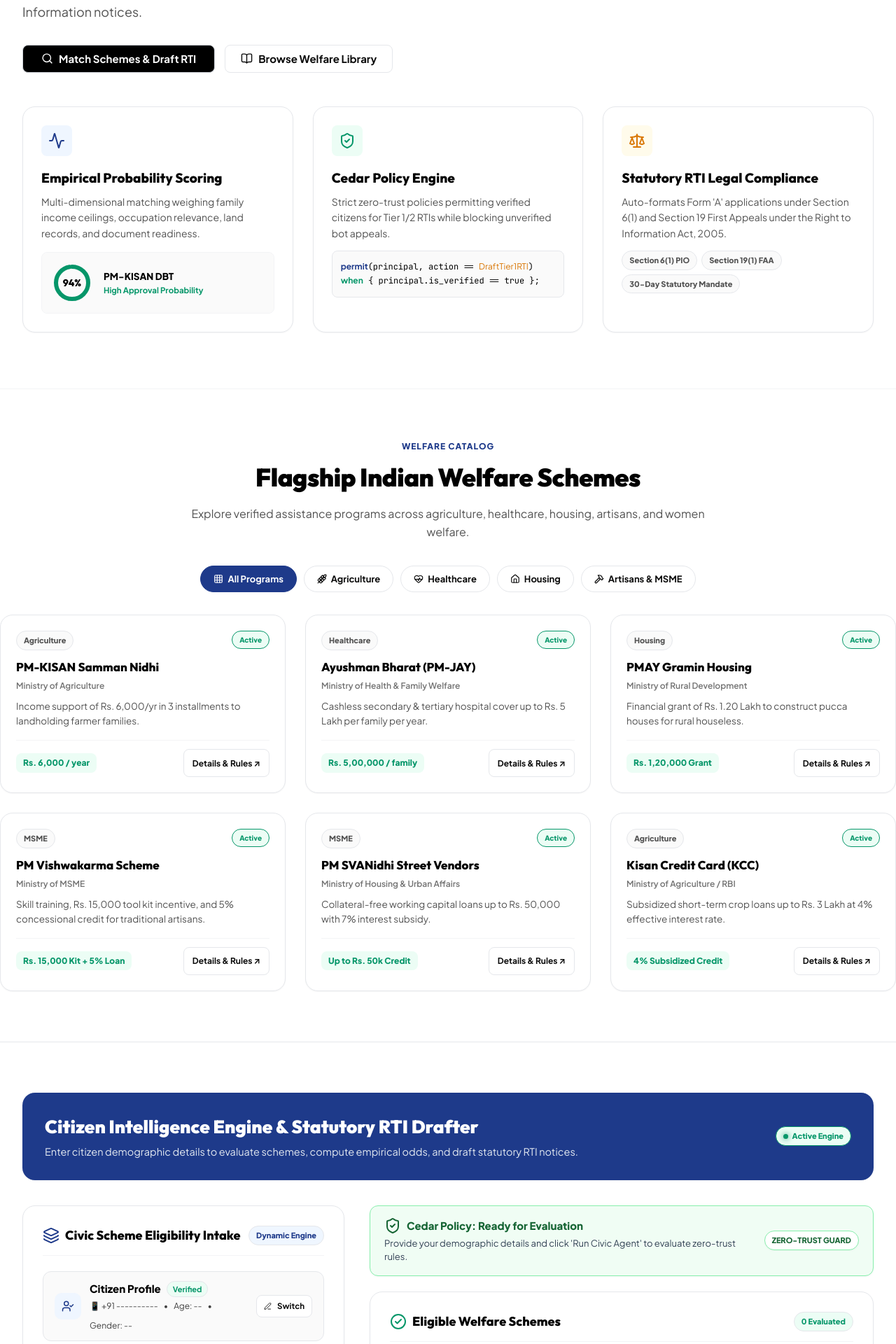
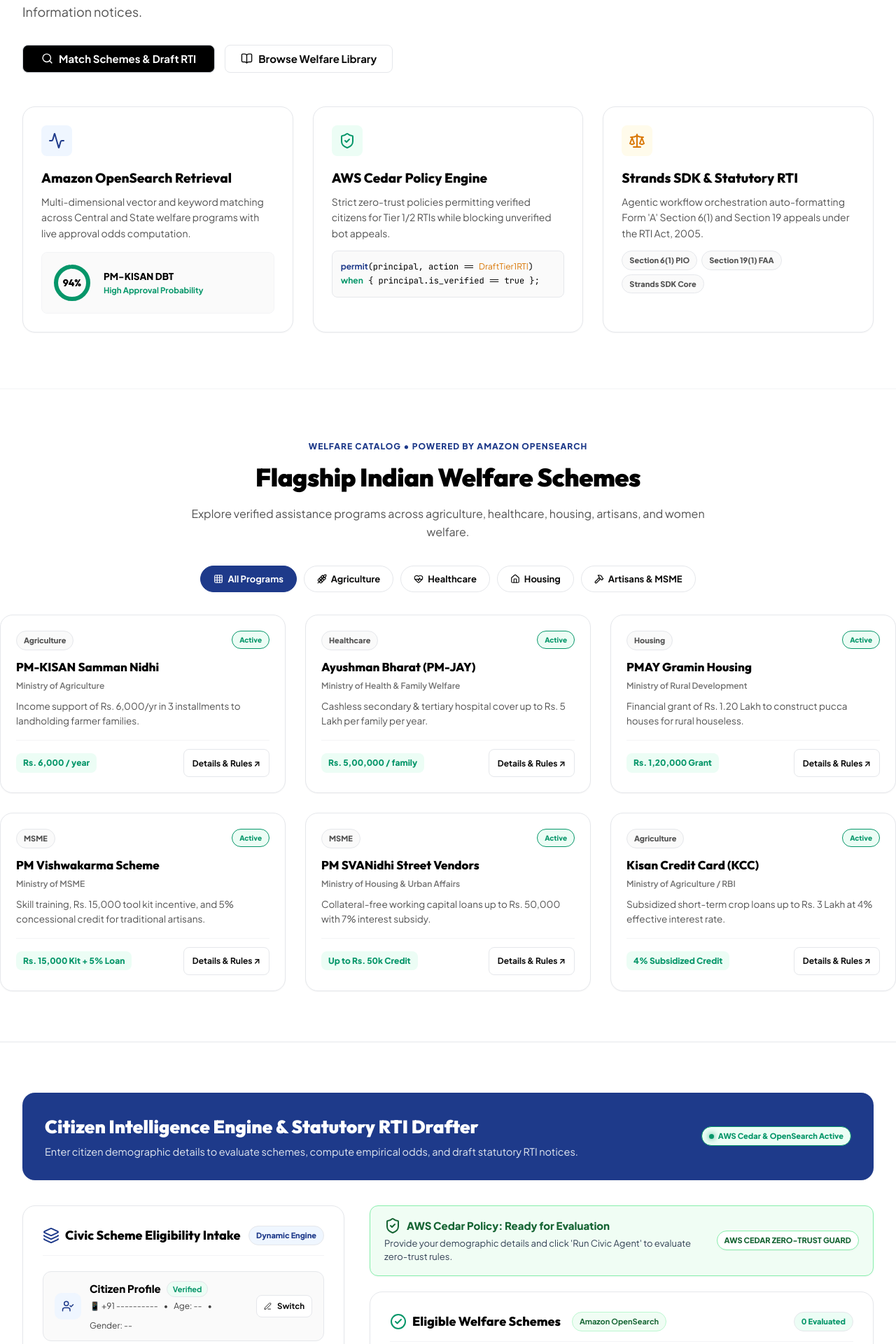
Before and after one commit to sushanth-arun/bharat-builds-first-commit, a Python web app: template backend/templates/index.html in a window 1280 px wide. Shown: the part 402-2322 px from the top of the page at 70% size. Run offline with Jinja, Linux system fonts and the light colour scheme; the template is opened without the code that fills it, so the values that code supplies are empty.

Commit message:
feat(aws-integration): verify and explicitly label all UI components with AWS Cedar, OpenSearch, GuardDuty, and Strands SDK

```diff
--- a/backend/templates/index.html
+++ b/backend/templates/index.html
@@ -1439,8 +1439,8 @@
         <!-- Spotlight 1 -->
         <div class="spotlight-card">
           <div class="bento-icon"><i data-lucide="activity"></i></div>
-          <h3>Empirical Probability Scoring</h3>
-          <p>Multi-dimensional matching weighing family income ceilings, occupation relevance, land records, and document readiness.</p>
+          <h3>Amazon OpenSearch Retrieval</h3>
+          <p>Multi-dimensional vector and keyword matching across Central and State welfare programs with live approval odds computation.</p>
           <div class="gauge-widget">
             <div class="circle-progress">
               <svg><circle class="circle-bg" cx="29" cy="29" r="23"></circle><circle class="circle-fill" cx="29" cy="29" r="23"></circle></svg>
@@ -1456,7 +1456,7 @@
         <!-- Spotlight 2 -->
         <div class="spotlight-card">
           <div class="bento-icon" style="background:var(--success-subtle); color:var(--success);"><i data-lucide="shield-check"></i></div>
-          <h3>Cedar Policy Engine</h3>
+          <h3>AWS Cedar Policy Engine</h3>
           <p>Strict zero-trust policies permitting verified citizens for Tier 1/2 RTIs while blocking unverified bot appeals.</p>
           <div style="margin-top:14px; padding:12px; background:var(--bg-subtle); border-radius:var(--radius-sm); border:1px solid var(--border-main); font-size:12px; font-family:'JetBrains Mono',monospace;">
             <span style="color:var(--primary); font-weight:700;">permit</span>(principal, action == <span style="color:var(--accent);">DraftTier1RTI</span>)<br>
@@ -1467,12 +1467,12 @@
         <!-- Spotlight 3 -->
         <div class="spotlight-card">
           <div class="bento-icon" style="background:var(--accent-subtle); color:var(--accent);"><i data-lucide="scale"></i></div>
-          <h3>Statutory RTI Legal Compliance</h3>
-          <p>Auto-formats Form 'A' applications under Section 6(1) and Section 19 First Appeals under the Right to Information Act, 2005.</p>
+          <h3>Strands SDK & Statutory RTI</h3>
+          <p>Agentic workflow orchestration auto-formatting Form 'A' Section 6(1) and Section 19 appeals under the RTI Act, 2005.</p>
           <div style="margin-top:14px; display:flex; gap:6px; flex-wrap:wrap;">
             <span class="cat-badge">Section 6(1) PIO</span>
             <span class="cat-badge">Section 19(1) FAA</span>
-            <span class="cat-badge">30-Day Statutory Mandate</span>
+            <span class="cat-badge">Strands SDK Core</span>
           </div>
         </div>
 
@@ -1484,7 +1484,7 @@
   <!-- Schemes Catalog Section -->
   <section id="schemesLibrary" class="section-pad container">
     <div class="section-header-wrap">
-      <span class="section-subtag">Welfare Catalog</span>
+      <span class="section-subtag">Welfare Catalog • Powered by Amazon OpenSearch</span>
       <h2 class="section-main-title">Flagship Indian Welfare Schemes</h2>
       <p class="section-desc">Explore verified assistance programs across agriculture, healthcare, housing, artisans, and women welfare.</p>
     </div>
@@ -1511,7 +1511,7 @@
           <h2>Citizen Intelligence Engine & Statutory RTI Drafter</h2>
           <p>Enter citizen demographic details to evaluate schemes, compute empirical odds, and draft statutory RTI notices.</p>
         </div>
-        <span class="pulse-badge"><span class="dot-live"></span> Active Engine</span>
+        <span class="pulse-badge"><span class="dot-live"></span> AWS Cedar & OpenSearch Active</span>
       </div>
 
       <div class="workspace-grid">
@@ -1657,18 +1657,22 @@
         <div>
 
           <!-- Cedar Status Banner -->
+          <!-- Cedar Zero-Trust Status Banner -->
           <div id="cedarAlertBanner" class="cedar-box-banner cedar-allow">
             <div>
-              <h4 id="cedarAlertTitle"><i data-lucide="shield-check"></i> Cedar Policy: Ready for Evaluation</h4>
+              <h4 id="cedarAlertTitle"><i data-lucide="shield-check"></i> AWS Cedar Policy: Ready for Evaluation</h4>
               <p id="cedarAlertReason">Provide your demographic details and click 'Run Civic Agent' to evaluate zero-trust rules.</p>
             </div>
-            <span class="cat-badge" style="background:var(--bg-surface); font-weight:800;">ZERO-TRUST GUARD</span>
+            <span class="cat-badge" style="background:var(--bg-surface); font-weight:800;">AWS CEDAR ZERO-TRUST GUARD</span>
           </div>
 
           <!-- Matched Schemes Results -->
           <div class="modern-panel" style="margin-bottom:22px;">
             <div class="panel-header-row">
-              <h3><i data-lucide="check-circle-2" style="color:var(--success);"></i> Eligible Welfare Schemes</h3>
+              <h3>
+                <i data-lucide="check-circle-2" style="color:var(--success);"></i> Eligible Welfare Schemes
+                <span class="cat-badge" style="background:#f0fdf4; color:#166534; font-size:11px; font-weight:700; border:1px solid #bbf7d0; margin-left:8px;">Amazon OpenSearch</span>
+              </h3>
               <span id="evaluatedCountBadge" class="cat-badge" style="background:var(--success-subtle); color:var(--success); font-weight:800;">
                 0 Evaluated
               </span>
@@ -1686,7 +1690,10 @@
           <!-- Statutory RTI Section -->
           <div class="modern-panel">
             <div class="panel-header-row">
-              <h3><i data-lucide="file-text" style="color:var(--accent);"></i> Statutory Section 6(1) Form 'A' RTI Notice</h3>
+              <h3>
+                <i data-lucide="file-text" style="color:var(--accent);"></i> Statutory Section 6(1) Form 'A' RTI Notice
+                <span class="cat-badge" style="background:#eff6ff; color:#1e3a8a; font-size:11px; font-weight:700; border:1px solid #bfdbfe; margin-left:8px;">AWS Cedar Governed</span>
+              </h3>
               <div style="display:flex; gap:8px;">
                 <button type="button" id="btnCopyRTI" class="btn btn-secondary" style="padding:6px 12px; font-size:12px;">
                   <i data-lucide="copy" style="width:13px; height:13px;"></i> Copy
@@ -1714,8 +1721,9 @@
       <!-- Anti-Scam Phishing Detector Widget -->
       <div id="scamGuard" class="scam-section-box">
         <div style="margin-bottom:18px;">
-          <h3 style="font-family:'Outfit',sans-serif; font-size:21px; font-weight:800; color:var(--text-heading); margin-bottom:6px; display:flex; align-items:center; gap:8px;">
+          <h3 style="font-family:'Outfit',sans-serif; font-size:21px; font-weight:800; color:var(--text-heading); margin-bottom:6px; display:flex; align-items:center; gap:8px; flex-wrap:wrap;">
             <i data-lucide="shield-alert" style="color:var(--danger);"></i> Anti-Scam & Phishing Domain Verifier
+            <span class="cat-badge" style="background:#fef2f2; color:#dc2626; font-size:11.5px; font-weight:700; border:1px solid #fecaca; margin-left:4px;">AWS GuardDuty & Route 53 Threat Intel</span>
           </h3>
           <p style="font-size:14px; color:var(--text-muted);">
             Scan suspicious welfare portal links, SMS claims, or fraudulent fee demands against verified government registries.
@@ -2101,11 +2109,11 @@
 
       if (auth.decision === "ALLOW") {
         alertBanner.className = "cedar-box-banner cedar-allow";
-        title.innerHTML = `<i data-lucide="shield-check"></i> Cedar Policy: ALLOW (${auth.rule_id || "Rule 2"})`;
+        title.innerHTML = `<i data-lucide="shield-check"></i> AWS Cedar Policy: ALLOW (${auth.rule_id || "Rule 3"})`;
         reason.textContent = auth.reason || "Verified Citizen authorized for statutory Section 6(1) and Appeal notices.";
       } else {
         alertBanner.className = "cedar-box-banner cedar-deny";
-        title.innerHTML = `<i data-lucide="shield-alert"></i> Cedar Policy: ${auth.decision || "DENY"} (${auth.rule_id || "Rule 4"})`;
+        title.innerHTML = `<i data-lucide="shield-alert"></i> AWS Cedar Policy: ${auth.decision || "DENY"} (${auth.rule_id || "Rule 3"})`;
         reason.textContent = auth.reason || "Citizen verification required before generating statutory RTI draft.";
       }
 
```
Also changed, not shown: backend/templates/login.html (+11 -11 lines), backend/templates/results.html (+13 -7 lines), backend/templates/serve_ui.py (+16 -1 lines).
